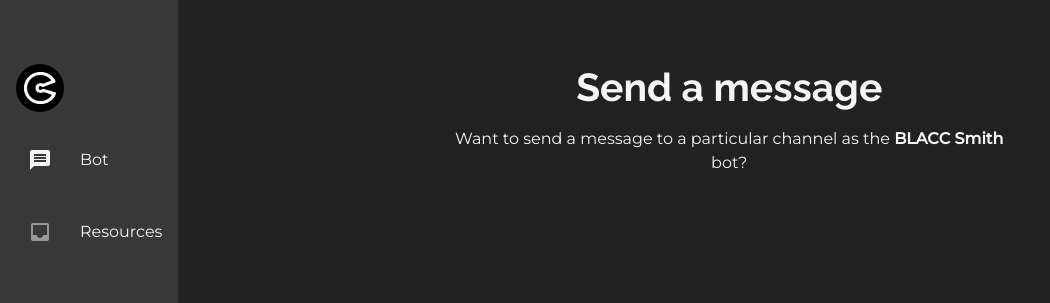
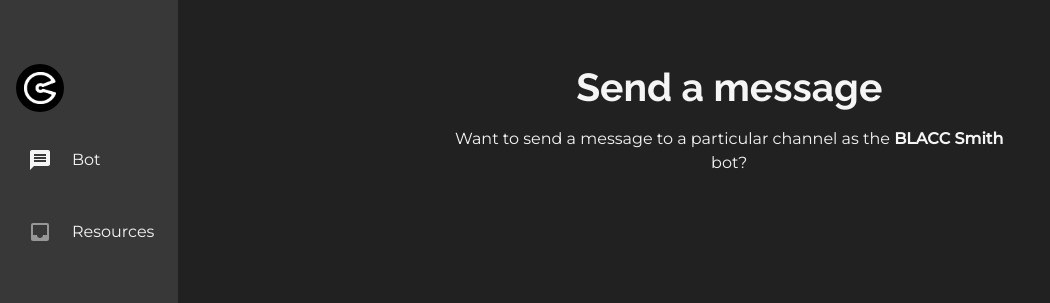
Before and after one commit to blaccsmith/website, a Next.js app: page / in a window 1280 px wide. Both pictures are taken after a click on the element 40 px from the left and 760 px from the top of the page. Shown: the top 303 px of the page, without its empty margins (0-1050 px from the left). Built offline with nearby package versions, Linux system fonts and the light colour scheme.

Commit message:
refactor: added transition to icon labels

```diff
--- a/components/molecules/Sidebar.tsx
+++ b/components/molecules/Sidebar.tsx
@@ -1,4 +1,4 @@
-import { Stack, Link, Center, Text, HStack } from '@chakra-ui/react';
+import { Stack, Link, Center, SlideFade, Text, HStack } from '@chakra-ui/react';
 import { useRouter } from 'next/dist/client/router';
 import Image from 'next/image';
 import NextLink from 'next/link';
@@ -38,7 +38,7 @@ export default function Sidebar(): JSX.Element {
 				</Center>
 			</Link>
 			<NextLink passHref href="/">
-				<HStack as="a" spacing={4}>
+				<HStack as="a">
 					<Center
 						minH="12"
 						minW="12"
@@ -51,11 +51,13 @@ export default function Sidebar(): JSX.Element {
 					>
 						<MdMessage size={24} />
 					</Center>
-					<Text color="brand.white">Bot</Text>
+					<SlideFade in={showSidebar} offsetX="20px" offsetY="0">
+						<Text color="brand.white">Bot</Text>
+					</SlideFade>
 				</HStack>
 			</NextLink>
 			<NextLink passHref href="/resources">
-				<HStack as="a" spacing={4}>
+				<HStack as="a">
 					<Center
 						minH="12"
 						minW="12"
@@ -68,7 +70,9 @@ export default function Sidebar(): JSX.Element {
 					>
 						<MdInbox size={24} />
 					</Center>
-					<Text color="brand.white">Resources</Text>
+					<SlideFade in={showSidebar} offsetX="20px" offsetY="0">
+						<Text color="brand.white">Resources</Text>
+					</SlideFade>
 				</HStack>
 			</NextLink>
 			<Center
```
